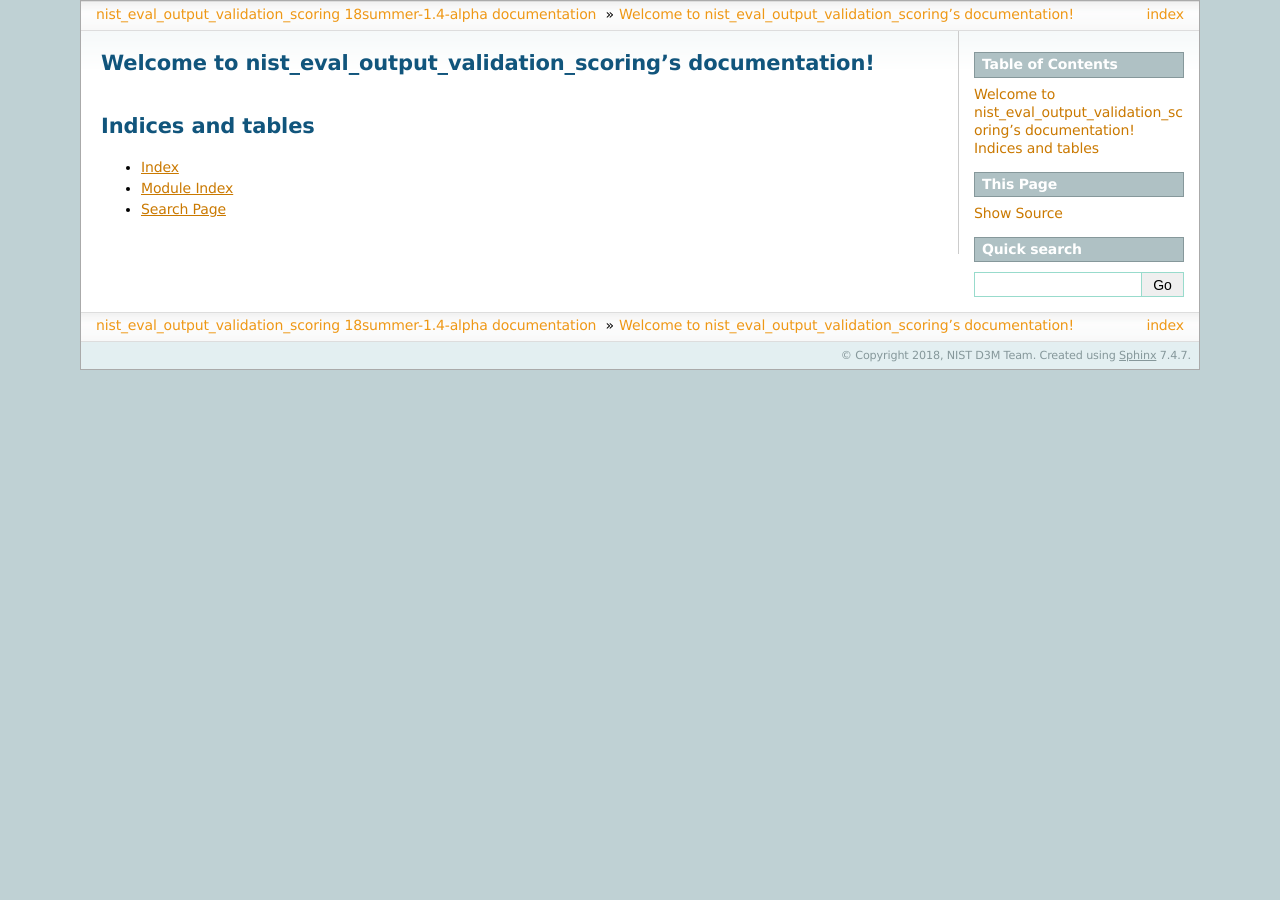
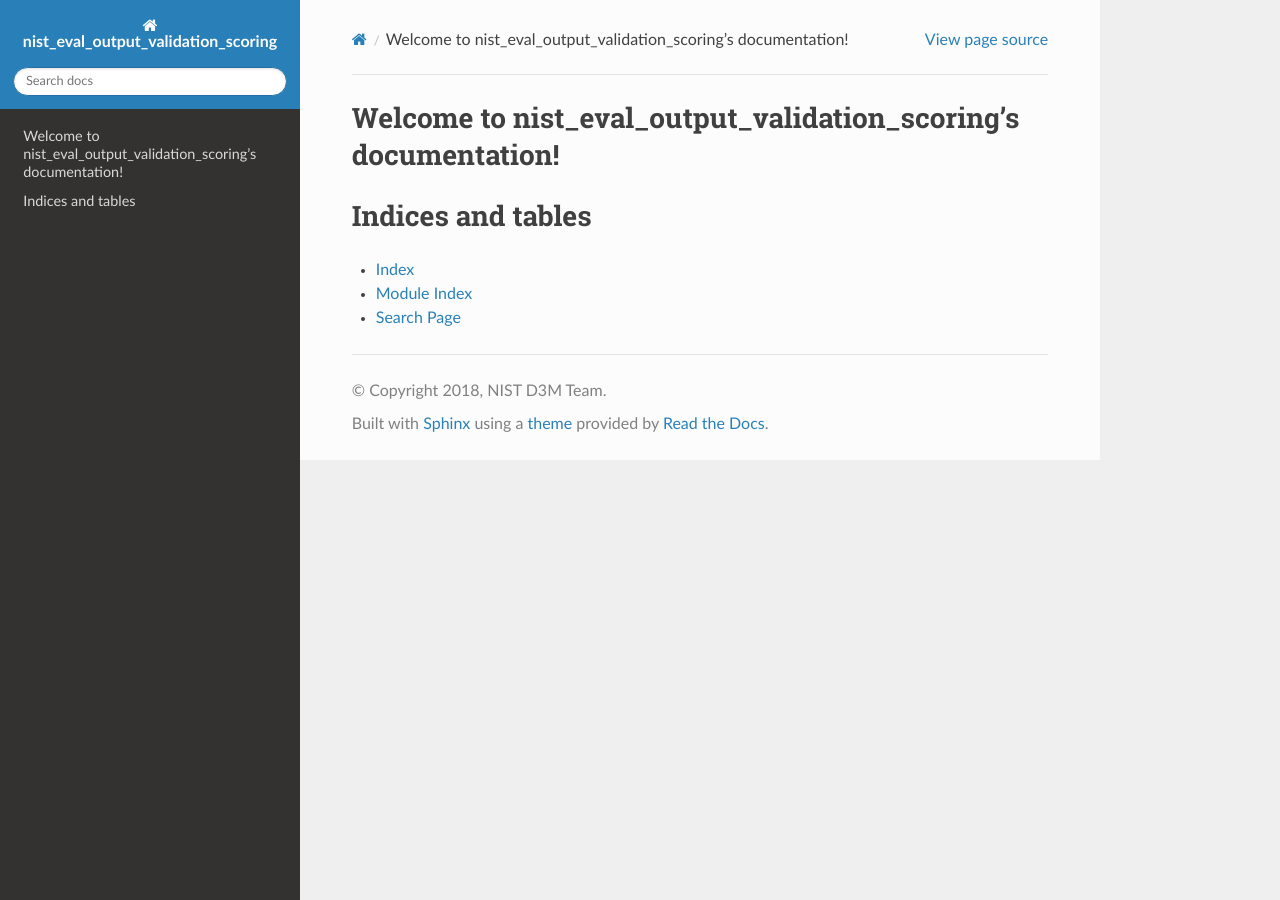
Before and after one commit to usnistgov/dval, a Sphinx documentation site: the page built from docs/source/index.rst, in a window 1280 px wide. Built offline with Sphinx 7.4.7 and the Read the Docs theme 2.0.0, drawn with Linux system fonts in a browser that asks for light colours.

Commit message:
CI generates doc: first attempt

```diff
--- a/docs/source/conf.py
+++ b/docs/source/conf.py
@@ -44,6 +44,7 @@ extensions = [
     'sphinx.ext.coverage',
     'sphinx.ext.mathjax',
     'sphinx.ext.viewcode',
+    'sphinx.ext.napoleon',
 ]
 
 # Add any paths that contain templates here, relative to this directory.
@@ -79,7 +80,7 @@ pygments_style = 'sphinx'
 # The theme to use for HTML and HTML Help pages.  See the documentation for
 # a list of builtin themes.
 #
-html_theme= 'sphinxdoc'
+html_theme= 'sphinx_rtd_theme'
 
 # Theme options are theme-specific and customize the look and feel of a theme
 # further.  For a list of options available for each theme, see the
```
Also changed, not shown: .gitlab-ci.yml, 6 other files.
